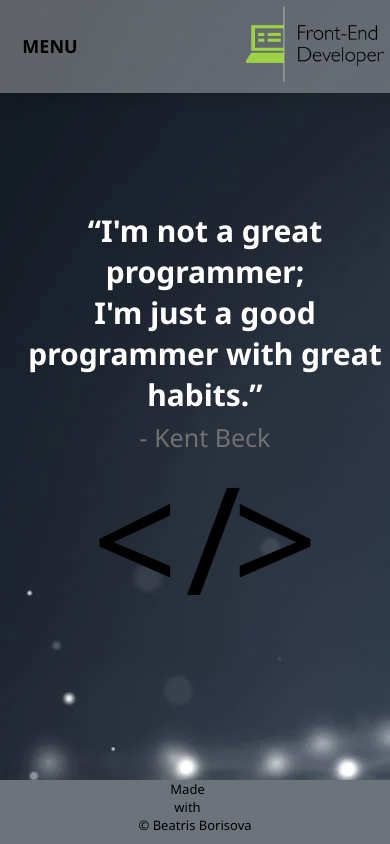
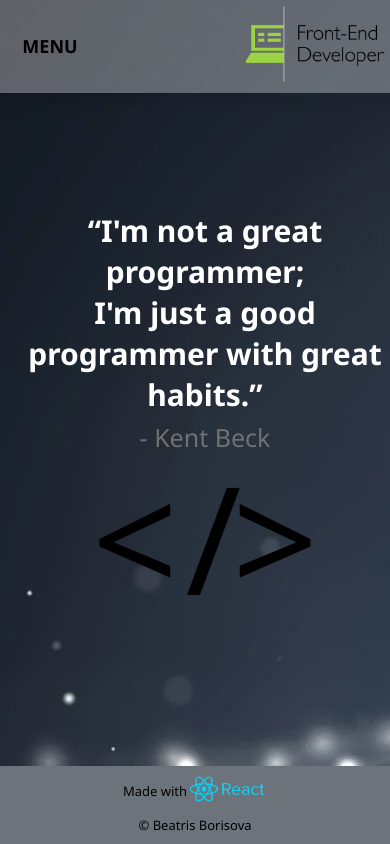
Before and after one commit to beatrisborisova/personal-website, a React (Create React App) app: page / in a window 390 px wide. Built offline with nearby package versions, Linux system fonts and the light colour scheme.

Commit message:
Footer Responsive changes

```diff
--- a/src/components/footer/Footer.css
+++ b/src/components/footer/Footer.css
@@ -40,6 +40,6 @@ footer {
     }
 
     .made-with {
-        width: 0;
+        margin: 0;
     }
 }
```
